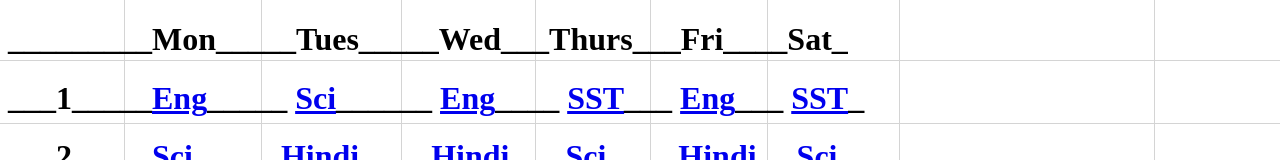
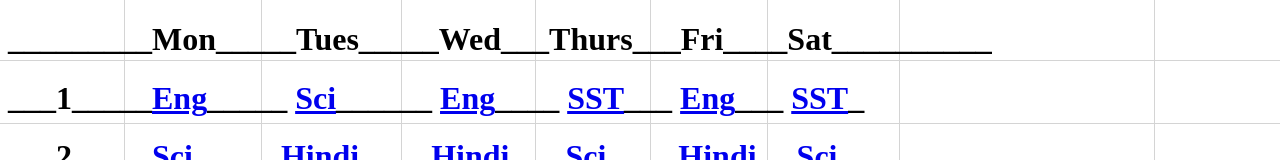
Before and after one commit to Somesh1-cloud/Time_Table, a plain HTML site: page index.html in a window 1280 px wide. Shown: the top 160 px of the page. Drawn offline with Linux system fonts and the light colour scheme.

Commit message:
Update index.html

```diff
--- a/index.html
+++ b/index.html
@@ -4,7 +4,7 @@
         <title>Time Table</title>
     </head>
     <body style="background-image: url('table.png')">
-        <h1>_________Mon_____Tues_____Wed___Thurs___Fri____Sat_</h1>
+        <h1>_________Mon_____Tues_____Wed___Thurs___Fri____Sat__________</h1>
         <h1>___1_____<a href="https://us04web.zoom.us/j/2124483413?pwd=Z2hQcmFWaU03QlhsWnVOVGQ4WXNqdz09" target="_blank">Eng</a>_____
         <a href="https://us04web.zoom.us/j/6896867740?pwd=SlhmZ1dTTWhaczE3NDJPcjRLTHYrUT09"target="_blank">Sci</a>______
         <a href="https://us04web.zoom.us/j/2124483413?pwd=Z2hQcmFWaU03QlhsWnVOVGQ4WXNqdz09" target="_blank">Eng</a>____
```
